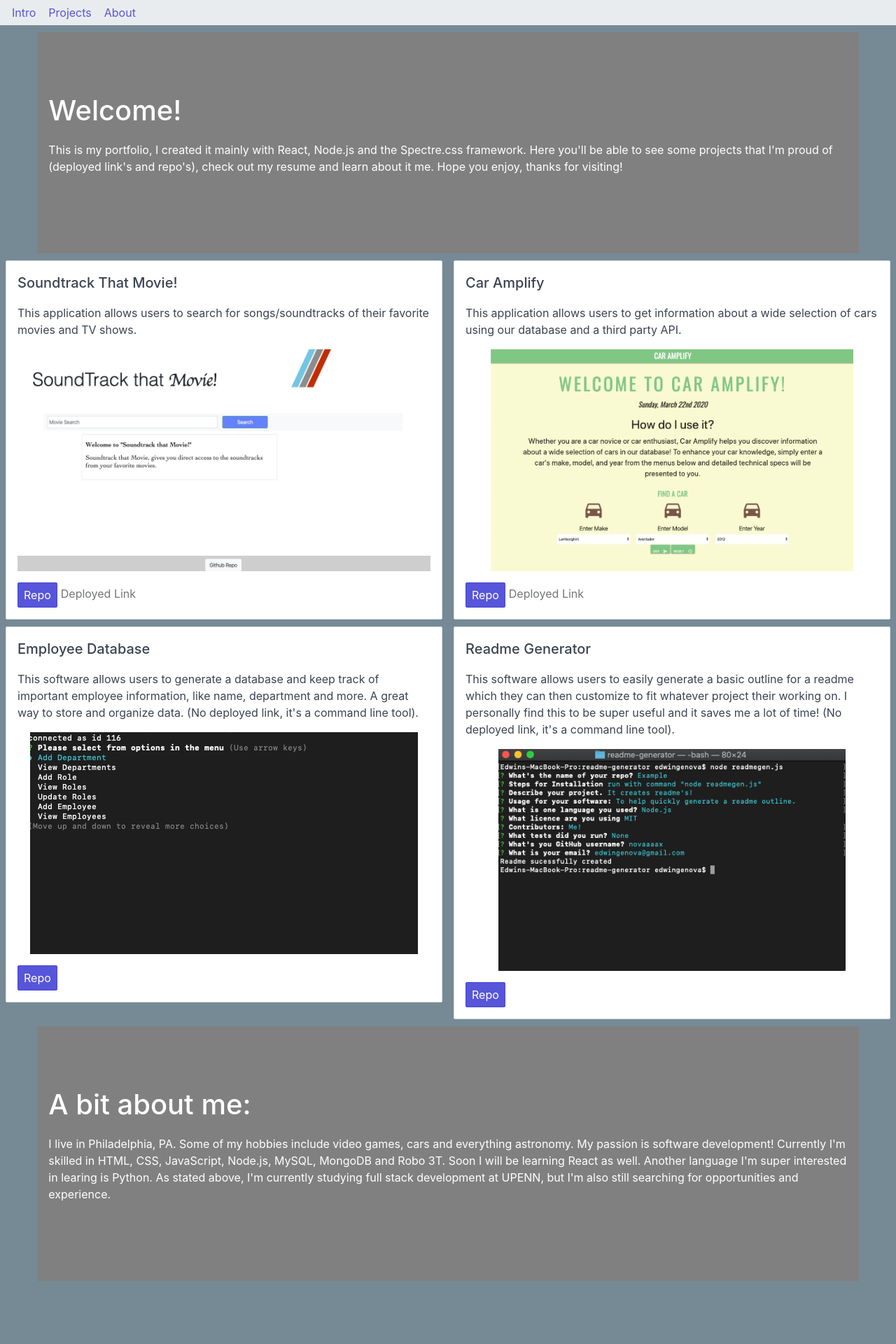
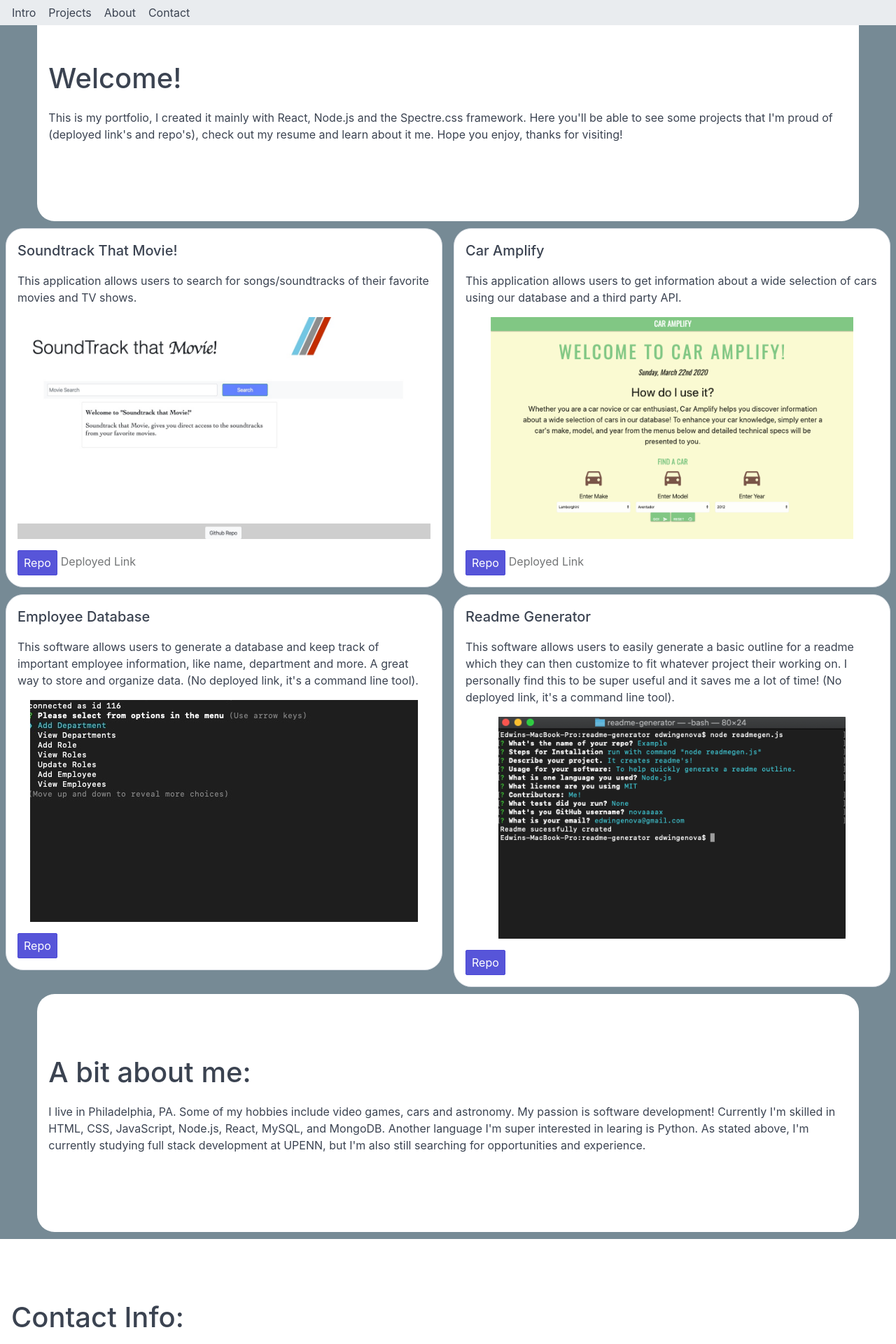
Before and after one commit to novaaaax/React-Portfolio, a React (Create React App) app: page / in a window 1280 px wide. Shown: the top 1920 px of the page at 70% size. Before the commit the page ends 1830 px from the top, so only its background shows below. Built offline with nearby package versions, Linux system fonts and the light colour scheme.

Commit message:
mainly worked on styling

```diff
--- a/package.json
+++ b/package.json
@@ -3,6 +3,11 @@
   "version": "0.1.0",
   "private": true,
   "dependencies": {
+    "@fortawesome/fontawesome-svg-core": "^1.2.28",
+    "@fortawesome/free-brands-svg-icons": "^5.13.0",
+    "@fortawesome/free-regular-svg-icons": "^5.13.0",
+    "@fortawesome/free-solid-svg-icons": "^5.13.0",
+    "@fortawesome/react-fontawesome": "^0.1.9",
     "@testing-library/jest-dom": "^4.2.4",
     "@testing-library/react": "^9.5.0",
     "@testing-library/user-event": "^7.2.1",
--- a/src/App.js
+++ b/src/App.js
@@ -3,6 +3,7 @@ import Navbar from './components/Navbar'
 import Intro from './components/Intro'
 import Projects from './components/Projects'
 import About from './components/About'
+import Footer from './components/Footer'
 
 function App() {
   return (
@@ -11,6 +12,7 @@ function App() {
     <Intro></Intro>
     <Projects></Projects>
     <About></About>
+    <Footer></Footer>
     </>
   );
 }
--- a/src/components/About.js
+++ b/src/components/About.js
@@ -6,13 +6,14 @@ export default function About() {
         <div>
             <div id="about">
                 <div style={{
-                    backgroundColor: "grey",
-                    color: "white",
-                    marginTop: "10px"
+                    backgroundColor: "white",
+                    color: "#3b4351",
+                    marginTop: "10px",
+                    borderRadius: "25px"
                 }} className="hero column col-11 col-xs-12 container">
                     <div className="hero-body">
                         <h1>A bit about me:</h1>
-                        <p>I live in Philadelphia, PA. Some of my hobbies include video games, cars and everything astronomy. My passion is software development! Currently I'm skilled in HTML, CSS, JavaScript, Node.js, MySQL, MongoDB and Robo 3T. Soon I will be learning React as well. Another language I'm super interested in learing is Python. As stated above, I'm currently studying full stack development at UPENN, but I'm also still searching for opportunities and experience.</p>
+                        <p>I live in Philadelphia, PA. Some of my hobbies include video games, cars and astronomy. My passion is software development! Currently I'm skilled in HTML, CSS, JavaScript, Node.js, React, MySQL, and MongoDB. Another language I'm super interested in learing is Python. As stated above, I'm currently studying full stack development at UPENN, but I'm also still searching for opportunities and experience.</p>
                     </div>
                 </div>
             </div>
--- a/src/components/Footer.js
+++ b/src/components/Footer.js
@@ -3,7 +3,15 @@ import React from 'react';
 
 export default function Footer(){
     return(
-        <footer className="hero">
+        <footer id="footer" className="hero column col-12 col-xs-12 container" style={{
+            backgroundColor: "white",
+            marginTop: "10px"
+        }}>
+            <div className="hero-body">
+                <h1>Contact Info:</h1>
+                <p><strong>GitHub:</strong> </p>
+            </div>
+
         </footer>
     );
 }
--- a/src/components/Intro.js
+++ b/src/components/Intro.js
@@ -5,9 +5,10 @@ export default function Intro(){
     return(
         <div id="intro">
         <div style={{
-            backgroundColor: "grey",
-            color: "white",
-            marginTop: "10px"
+            backgroundColor: "white",
+            color: "#3b4351",
+            marginTop: "",
+            borderRadius: "25px"
         }} className="hero column col-11 col-xs-12 container">
             <div className="hero-body">
                 <h1>Welcome!</h1>
--- a/src/components/Navbar.js
+++ b/src/components/Navbar.js
@@ -7,6 +7,7 @@ export default function Navbar(){
     <a href="#intro" className="btn btn-link">Intro</a>
     <a href="#projects" className="btn btn-link">Projects</a>
     <a href="#about" className="btn btn-link">About</a>
+    <a href="#footer" className="btn btn-link" >Contact</a>
   </section>
 </header>
     );
--- a/src/components/Projects.js
+++ b/src/components/Projects.js
@@ -10,7 +10,8 @@ export default function Projects() {
         <div id="projects">
             <div id="cards" className="column col-6 col-xs-12">
                 <div className="card" style={{
-                    marginTop: "10px"
+                    marginTop: "10px",
+                    borderRadius: "25px"
                 }}>
                     <div className="card-header">
                         <div className="card-title h5">Soundtrack That Movie!</div>
@@ -32,7 +33,8 @@ export default function Projects() {
             </div>
             <div id="cards" className="column col-6 col-xs-12">
                 <div className="card" style={{
-                    marginTop: "10px"
+                    marginTop: "10px",
+                    borderRadius: "25px"
                 }}>
                     <div className="card-header">
                         <div className="card-title h5">Car Amplify</div>
@@ -54,7 +56,8 @@ export default function Projects() {
             </div>
             <div id="cards" className="column col-6 col-xs-12">
                 <div className="card" style={{
-                    marginTop: "10px"
+                    marginTop: "10px",
+                    borderRadius: "25px"
                 }}>
                     <div className="card-header">
                         <div className="card-title h5">Employee Database</div>
@@ -72,7 +75,8 @@ export default function Projects() {
             </div>
             <div id="cards" className="column col-6 col-xs-12">
                 <div className="card" style={{
-                    marginTop: "10px"
+                    marginTop: "10px",
+                    borderRadius: "25px"
                 }}>
                     <div className="card-header">
                         <div className="card-title h5">Readme Generator</div>
--- a/src/index.css
+++ b/src/index.css
@@ -4,6 +4,10 @@ html{
 
 body{
     background-color: #768a95;
+}
+
+header{
+    position: fixed;
 }
 
 #cards{
@@ -18,6 +22,12 @@ body{
 
 header{
     background-color: #e9ecef;
+    overflow: hidden;
+    position: fixed;
+}
+
+.btn.btn-link{
+    color: #3b4351;
 }
 
 a{
```
Also changed, not shown: 1 other file (tests, documents, lock files or other folders).
